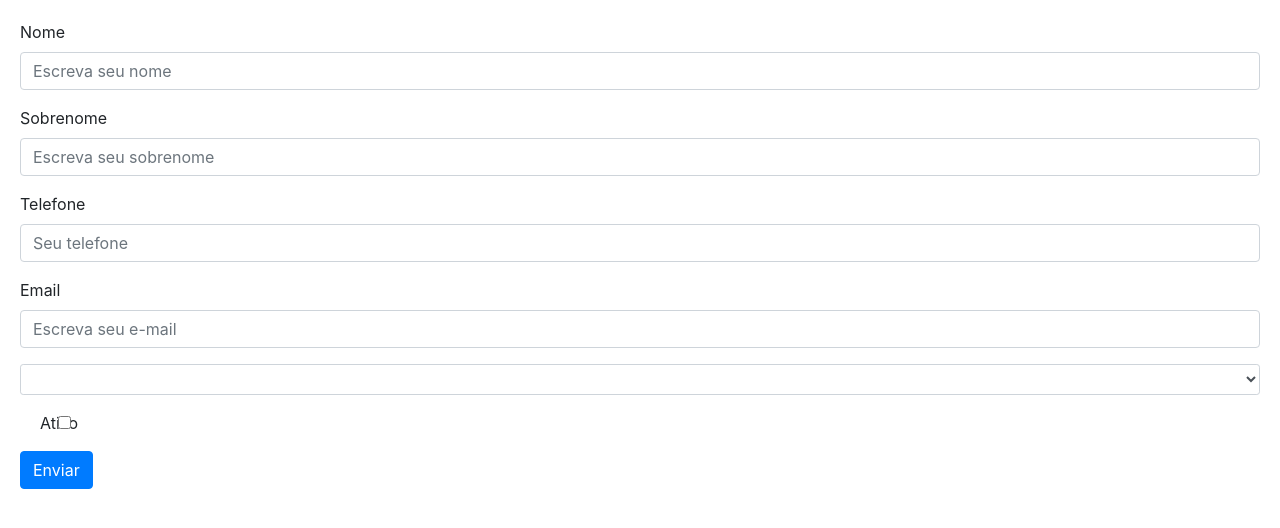
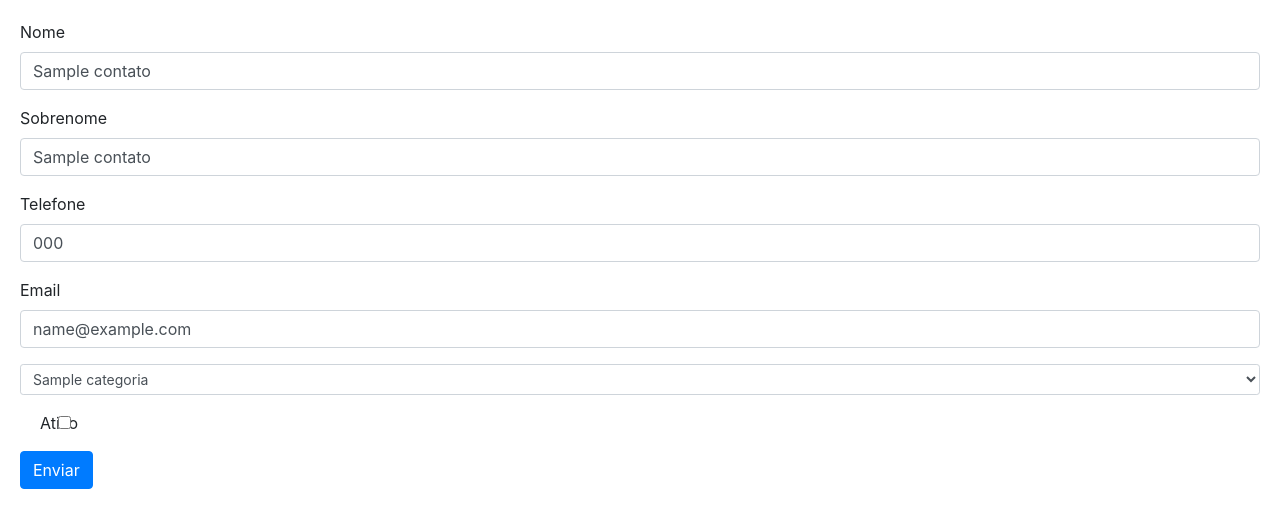
Before and after one commit to Alexvjunior/agenda, a Django app: template contatos/templates/adicionar.html in a window 1280 px wide. Shown: the part 56-584 px from the top of the page. Run offline with Django 3.2, Linux system fonts and the light colour scheme; the template is opened without the code that fills it: values that come from a table or form of the project are taken from there, others are empty; tables that the repository leaves empty hold one stand-in row (values such as "Sample post"); some libraries are stand-ins or nearby versions.

Commit message:
Add delete and edit contato

```diff
--- a/contatos/service.py
+++ b/contatos/service.py
@@ -18,3 +18,9 @@ def buscar_contatos_by_termo(termo:str):
         Q(nome_completo__icontains=termo) | Q(telefone__icontains=termo) | Q(email__icontains=termo),
         ativo=True,
     ).order_by('nome')
+
+def deletar_contato_by_id(id:int) -> int:
+    return Contato.objects.filter(id=id).delete()
+
+def editar_contato_by_id(id:int, data:dict):
+    return Contato.objects.filter(id=id).update(**data)
--- a/contatos/templates/adicionar.html
+++ b/contatos/templates/adicionar.html
@@ -8,33 +8,40 @@
   </div>
 {% endif %}
 
-
-<form method="POST" action="{% url 'adicionar' %}">{% csrf_token %}
+{% if  contato == None%}
+<form method="POST" action="{% url 'adicionar'%}">{% csrf_token %}
+{% else %}
+<form method="PUT" action="{% url 'editar' contato.id%}">{% csrf_token %}
+{% endif %}
   <div class="form-group">
     <label for="nome">Nome</label>
-    <input type="text" value="{{request.POST.nome}}" name="nome" class="form-control" id="nome" aria-describedby="emailHelp" placeholder="Escreva seu nome">
+    <input type="text" value="{{contato.nome}}" name="nome" class="form-control" id="nome" aria-describedby="emailHelp" placeholder="Escreva seu nome">
   </div>
 
   <div class="form-group">
     <label for="sobre_nome">Sobrenome</label>
-    <input type="text" value="{{request.POST.sobre_nome}}" name="sobre_nome" class="form-control" id="sobre_nome" placeholder="Escreva seu sobrenome">
+    <input type="text"  value="{{contato.sobre_nome}}" name="sobre_nome" class="form-control" id="sobre_nome" placeholder="Escreva seu sobrenome">
   </div>
 
   <div class="form-group">
     <label for="telefone">Telefone</label>
-    <input type="text" value="{{request.POST.telefone}}" name="telefone" class="form-control" id="telefone" aria-describedby="emailHelp" placeholder="Seu telefone">
+    <input type="text" value="{{contato.telefone}}" name="telefone" class="form-control" id="telefone" aria-describedby="emailHelp" placeholder="Seu telefone">
   </div>
 
   <div class="form-group">
     <label for="email">Email</label>
-    <input type="email" value="{{request.POST.email}}" name="email" class="form-control" id="email" aria-describedby="emailHelp" placeholder="Escreva seu e-mail">
+    <input type="email" value="{{contato.email}}" name="email" class="form-control" id="email" aria-describedby="emailHelp" placeholder="Escreva seu e-mail">
   </div>
 
   <div class="form-group">
     <select class="form-control form-control-sm" name="categoria">
     <option></option>
       {% for c in categorias  %}
-        <option value="{{c.id}}">{{c.nome}}</option>
+        {% if contato.categoria.id == c.id %}
+          <option selected value="{{c.id}}">{{c.nome}}</option>
+        {% else %}
+          <option value="{{c.id}}">{{c.nome}}</option>
+        {% endif %}
       {% endfor %}
     </select>
   </div>
--- a/contatos/templates/base.html
+++ b/contatos/templates/base.html
@@ -24,7 +24,7 @@
                 <button class="btn btn-outline-success my-2 my-sm-0" type="submit">Search</button>
             </form>
 
-            <form class="form-inline my-2 my-lg-0" method="GET" action="{% url 'adicionar' %}">
+            <form class="form-inline my-2 my-lg-0" method="GET" action="{% url 'adicionar'%}">
                 <button class="btn btn-outline-success my-2 my-sm-0" type="submit">Adicionar</button>
             </form>
         </div>
--- a/contatos/urls.py
+++ b/contatos/urls.py
@@ -1,9 +1,10 @@
 from django.urls import path
-from .views import ContatosView, ContatosBuscaView, ContatosAdicionarView
+from .views import ContatosView, ContatosBuscaView, ContatosAdicionarView, ContatosEditarView
 
 urlpatterns = [
     path('', ContatosView.as_view(), name='home'),
     path('<int:contato_id>', ContatosView.as_view(), name='ver_contato'),
     path('busca/', ContatosBuscaView.as_view(), name='busca'),
-    path('adicionar/', ContatosAdicionarView.as_view(), name='adicionar'),
+    path('adicionar', ContatosAdicionarView.as_view(), name='adicionar'),
+    path('editar/<int:contato_id>', ContatosEditarView.as_view(), name='editar'),
 ]
```
Also changed, not shown: contatos/templates/home.html (+30 -11 lines), contatos/views.py (+25 -1 lines).
